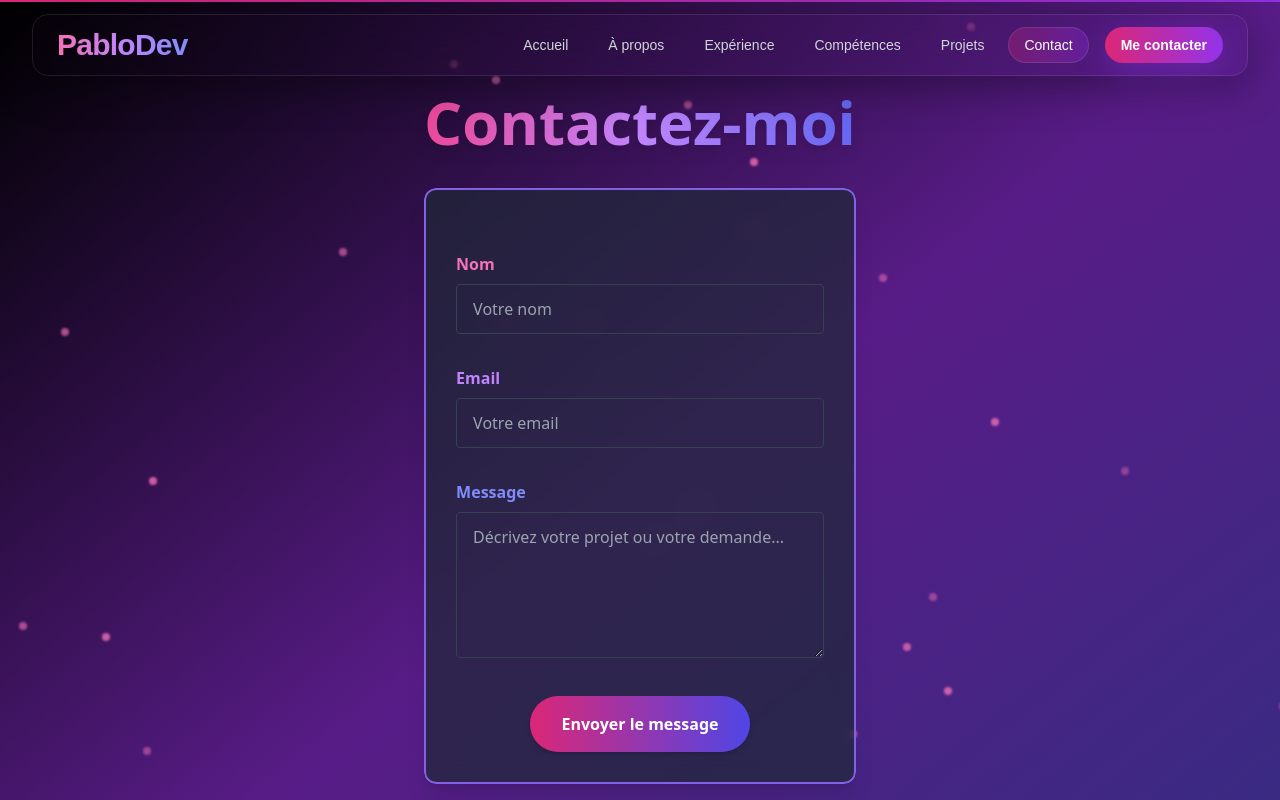
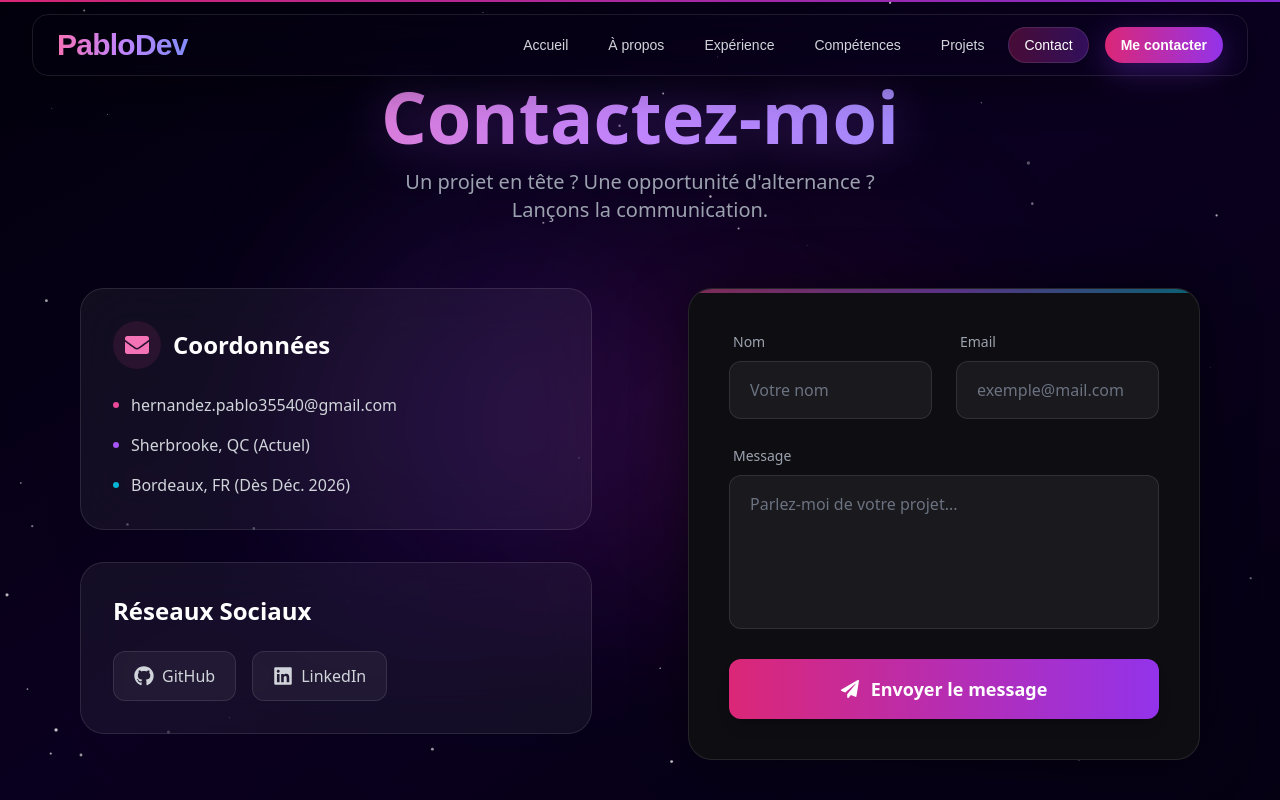
Before and after one commit to PabloDev-bit/portfolio, a Next.js app in the folder my-next-app/: page /contact in a window 1280 px wide. Shown: the top 800 px of the page. Built offline with nearby package versions, Linux system fonts and the light colour scheme.

Commit message:
feat: enhance contact page with animated particle background and improved form layout

```diff
--- a/my-next-app/app/contact/page.tsx
+++ b/my-next-app/app/contact/page.tsx
@@ -1,245 +1,314 @@
-'use client';
-import { useState, useEffect } from 'react';
-import { motion, AnimatePresence } from 'framer-motion';
+"use client";
+
+import React, { useState, useEffect, useRef } from "react";
+import { motion, AnimatePresence } from "framer-motion";
 import emailjs from '@emailjs/browser';
+import { FaPaperPlane, FaEnvelope, FaMapMarkerAlt, FaLinkedin, FaGithub, FaCheckCircle } from "react-icons/fa";
 
-// Variants d'animation
-const floatingVariants = {
-  float: {
-    y: [-15, 15, -15],
-    transition: {
-      duration: 4,
-      repeat: Infinity,
-      ease: "easeInOut"
-    }
+// =============================================================
+// 1. COMPOSANT DE FOND (Copie exacte pour cohérence parfaite)
+// =============================================================
+function ParticleBackground() {
+  const canvasRef = useRef<HTMLCanvasElement>(null);
+
+  useEffect(() => {
+    const canvas = canvasRef.current;
+    if (!canvas) return;
+    const ctx = canvas.getContext("2d");
+    if (!ctx) return;
+
+    let animId: number;
+    const dpr = window.devicePixelRatio || 1;
+    const stars: { x: number; y: number; r: number; opacity: number; vx: number; vy: number }[] = [];
+
+    const init = () => {
+      canvas.width = window.innerWidth * dpr;
+      canvas.height = window.innerHeight * dpr;
+      ctx.scale(dpr, dpr);
+      stars.length = 0;
+      const numStars = Math.floor((window.innerWidth * window.innerHeight) / 15000);
+      for (let i = 0; i < numStars; i++) {
+        stars.push({
+          x: Math.random() * window.innerWidth,
+          y: Math.random() * window.innerHeight,
+          r: Math.random() * 1.5 + 0.3,
+          opacity: Math.random() * 0.5 + 0.3,
+          vx: (Math.random() - 0.5) * 0.05,
+          vy: (Math.random() - 0.5) * 0.05,
+        });
       }
     };
 
-const particleVariants = {
-  hidden: { opacity: 0 },
-  visible: (i: number) => ({
-    opacity: [0.4, 0.8, 0.4],
-    transition: {
-      delay: i * 0.1,
-      duration: 2 + Math.random() * 2,
-      repeat: Infinity
-    }
-  })
+    const render = () => {
+      if (!ctx || !canvas) return;
+      ctx.clearRect(0, 0, window.innerWidth, window.innerHeight);
+      const gradient = ctx.createRadialGradient(window.innerWidth/2, window.innerHeight/2, 0, window.innerWidth/2, window.innerHeight/2, window.innerWidth);
+      gradient.addColorStop(0, "rgba(20, 0, 50, 0)");
+      gradient.addColorStop(1, "rgba(5, 0, 20, 0.3)");
+      ctx.fillStyle = gradient;
+      ctx.fillRect(0,0, window.innerWidth, window.innerHeight);
+
+      stars.forEach((s) => {
+        s.x += s.vx;
+        s.y += s.vy;
+        if (s.x < 0) s.x = window.innerWidth;
+        if (s.x > window.innerWidth) s.x = 0;
+        if (s.y < 0) s.y = window.innerHeight;
+        if (s.y > window.innerHeight) s.y = 0;
+        ctx.globalAlpha = s.opacity;
+        ctx.fillStyle = "#ffffff";
+        ctx.beginPath();
+        ctx.arc(s.x, s.y, s.r, 0, Math.PI * 2);
+        ctx.fill();
+      });
+      animId = requestAnimationFrame(render);
     };
 
-const formItemVariants = {
-  hidden: { opacity: 0, x: -30 },
-  visible: (i: number) => ({
-    opacity: 1,
-    x: 0,
-    transition: {
-      delay: i * 0.2 + 0.3,
-      duration: 0.6
+    init();
+    render();
+    window.addEventListener("resize", init);
+    return () => { cancelAnimationFrame(animId); window.removeEventListener("resize", init); };
+  }, []);
+
+  return <canvas ref={canvasRef} className="fixed inset-0 w-full h-full pointer-events-none z-[0]" />;
 }
-  })
-};
 
-export default function Contact() {
-  const [mounted, setMounted] = useState(false);
-  const [particles, setParticles] = useState<Array<{ id: number; x: number; y: number }>>([]);
+// =============================================================
+// 2. PAGE CONTACT PRINCIPALE
+// =============================================================
+export default function ContactPage() {
   const [formData, setFormData] = useState({ name: '', email: '', message: '' });
   const [isSending, setIsSending] = useState(false);
-  const [success, setSuccess] = useState(false);
+  const [status, setStatus] = useState<'idle' | 'success' | 'error'>('idle');
 
-  useEffect(() => {
-    if (typeof window !== 'undefined') {
-      setMounted(true);
-      setParticles(
-        Array.from({ length: 25 }, (_, i) => ({
-          id: i,
-          x: Math.random() * window.innerWidth,
-          y: Math.random() * window.innerHeight
-        }))
-      );
-    }
-  }, []);
+  // Configuration EmailJS (TES CLÉS SONT ICI)
+  const SERVICE_ID = 'service_n17yb4c';
+  const TEMPLATE_ID = 'template_z57vnwo';
+  const PUBLIC_KEY = '_BEiR54v6SUVi6O6q';
+
+  const handleChange = (e: React.ChangeEvent<HTMLInputElement | HTMLTextAreaElement>) => {
+    setFormData({ ...formData, [e.target.name]: e.target.value });
+  };
 
   const handleSubmit = async (e: React.FormEvent) => {
     e.preventDefault();
     setIsSending(true);
+    setStatus('idle');
 
+    // Simulation de chargement (pour l'effet UX) + Envoi réel
     try {
-      await emailjs.send(
-        'service_n17yb4c',
-        'template_z57vnwo',
-        formData,
-        '_BEiR54v6SUVi6O6q'
-      );
-      setSuccess(true);
+      // Pour tester sans envoyer de vrais mails, commente la ligne emailjs
+      await emailjs.send(SERVICE_ID, TEMPLATE_ID, formData, PUBLIC_KEY);
+
+      setStatus('success');
+      setFormData({ name: '', email: '', message: '' });
     } catch (error) {
-      console.error('Erreur lors de l\'envoi :', error);
-      alert('Une erreur s\'est produite lors de l\'envoi du message.');
+      console.error('Erreur EmailJS:', error);
+      setStatus('error');
     } finally {
       setIsSending(false);
     }
   };
 
-  if (!mounted) return null;
+  return (
+    <div className="relative min-h-screen w-full bg-[#02000a] text-white overflow-hidden selection:bg-pink-500/30 font-sans flex items-center justify-center">
 
-  return (
-    <div className="relative min-h-screen flex flex-col justify-center bg-gradient-to-br from-black via-purple-900 to-indigo-900 text-white font-sans overflow-hidden">
-      {/* Particules animées */}
-      {particles.map(({ id, x, y }) => (
+      {/* Fond & Particules */}
+      <div className="fixed inset-0 z-0 bg-gradient-to-br from-[#02000a] via-[#0a001f] to-[#050011]" />
+      <ParticleBackground />
+
+      {/* Cercles d'ambiance (Glow effect derrière le formulaire) */}
+      <div className="absolute top-1/4 left-1/4 w-96 h-96 bg-purple-600/20 rounded-full blur-[100px] pointer-events-none animate-pulse" />
+      <div className="absolute bottom-1/4 right-1/4 w-96 h-96 bg-pink-600/10 rounded-full blur-[100px] pointer-events-none" />
+
+      <main className="relative z-10 container mx-auto px-4 py-20 w-full max-w-6xl">
+
+        {/* Titre */}
         <motion.div
-          key={id}
-          className="absolute w-2 h-2 bg-pink-400 rounded-full blur-[1px]"
-          initial="hidden"
-          animate="visible"
-          variants={particleVariants}
-          custom={id % 10}
-          style={{ left: x, top: y }}
-        />
-      ))}
+          initial={{ opacity: 0, y: -20 }}
+          animate={{ opacity: 1, y: 0 }}
+          transition={{ duration: 0.8 }}
+          className="text-center mb-16"
+        >
+          <h1 className="text-5xl md:text-7xl font-extrabold bg-clip-text text-transparent bg-gradient-to-r from-pink-400 via-purple-400 to-indigo-400 drop-shadow-[0_0_25px_rgba(168,85,247,0.4)] mb-4">
+            Contactez-moi
+          </h1>
+          <p className="text-gray-400 text-lg md:text-xl">
+            Un projet en tête ? Une opportunité d'alternance ? <br className="hidden md:block"/>
+            Lançons la communication.
+          </p>
+        </motion.div>
 
-      <main className="relative z-10 max-w-4xl mx-auto py-20 px-6">
+        <div className="grid grid-cols-1 lg:grid-cols-2 gap-12 lg:gap-24 items-start">
+
+          {/* COLONNE GAUCHE : INFOS */}
           <motion.div
-          variants={floatingVariants}
-          animate="float"
+            initial={{ opacity: 0, x: -50 }}
+            animate={{ opacity: 1, x: 0 }}
+            transition={{ duration: 0.6, delay: 0.2 }}
+            className="space-y-8"
+          >
+            <div className="p-8 rounded-3xl bg-white/5 border border-white/10 backdrop-blur-xl hover:border-pink-500/30 transition-all duration-300 group">
+              <h3 className="text-2xl font-bold text-white mb-6 flex items-center gap-3">
+                <span className="p-3 rounded-full bg-pink-500/10 text-pink-400 group-hover:bg-pink-500/20 transition-colors">
+                  <FaEnvelope />
+                </span>
+                Coordonnées
+              </h3>
+              <div className="space-y-4 text-gray-300">
+                <p className="flex items-center gap-3 hover:text-white transition-colors">
+                   <span className="w-1.5 h-1.5 rounded-full bg-pink-500"/>
+                   hernandez.pablo35540@gmail.com
+                </p>
+                <p className="flex items-center gap-3 hover:text-white transition-colors">
+                   <span className="w-1.5 h-1.5 rounded-full bg-purple-500"/>
+                   Sherbrooke, QC (Actuel)
+                </p>
+                <p className="flex items-center gap-3 hover:text-white transition-colors">
+                   <span className="w-1.5 h-1.5 rounded-full bg-cyan-500"/>
+                   Bordeaux, FR (Dès Déc. 2026)
+                </p>
+              </div>
+            </div>
+
+            <div className="p-8 rounded-3xl bg-white/5 border border-white/10 backdrop-blur-xl hover:border-purple-500/30 transition-all duration-300">
+               <h3 className="text-2xl font-bold text-white mb-6">Réseaux Sociaux</h3>
+               <div className="flex gap-4">
+                 <SocialBtn icon={<FaGithub />} label="GitHub" href="https://github.com/PabloDev-bit" color="hover:text-white hover:bg-black" />
+                 <SocialBtn icon={<FaLinkedin />} label="LinkedIn" href="https://www.linkedin.com/in/pablo-hernandez-19269531a/" color="hover:text-white hover:bg-[#0077b5]" />
+               </div>
+            </div>
+          </motion.div>
+
+
+          {/* COLONNE DROITE : FORMULAIRE */}
+          <motion.div
+             initial={{ opacity: 0, x: 50 }}
+             animate={{ opacity: 1, x: 0 }}
+             transition={{ duration: 0.6, delay: 0.4 }}
              className="relative"
           >
-          <motion.h1
-            className="text-5xl md:text-6xl font-extrabold text-center bg-clip-text text-transparent bg-gradient-to-r from-pink-500 via-purple-400 to-indigo-500 drop-shadow-lg mb-12"
-            initial={{ opacity: 0, scale: 0.5 }}
+            <AnimatePresence mode="wait">
+              {status === 'success' ? (
+                <motion.div
+                  initial={{ opacity: 0, scale: 0.8 }}
                   animate={{ opacity: 1, scale: 1 }}
-            transition={{ duration: 0.8 }}
+                  className="h-full min-h-[400px] flex flex-col items-center justify-center p-8 rounded-3xl bg-green-500/10 border border-green-500/30 backdrop-blur-xl text-center"
                 >
-            Contactez-moi
-          </motion.h1>
-        </motion.div>
-
-        <AnimatePresence mode='wait'>
-          {success ? (
-            <motion.div
-              key="success"
-              className="mt-12 p-8 bg-green-600 bg-opacity-70 rounded-xl shadow-xl backdrop-blur-md text-center text-white"
-              initial={{ opacity: 0, scale: 0.5 }}
-              animate={{ opacity: 1, scale: 1 }}
-              exit={{ opacity: 0, scale: 0.5 }}
-              transition={{ duration: 0.5 }}
+                  <div className="w-20 h-20 rounded-full bg-green-500/20 flex items-center justify-center mb-6">
+                    <FaCheckCircle className="text-4xl text-green-400" />
+                  </div>
+                  <h3 className="text-2xl font-bold text-white mb-2">Message Reçu !</h3>
+                  <p className="text-gray-300">Je vous répondrai dans les plus brefs délais.</p>
+                  <button
+                    onClick={() => setStatus('idle')}
+                    className="mt-8 px-6 py-2 rounded-full text-sm font-semibold bg-white/10 hover:bg-white/20 transition-colors"
                   >
-              🎉 Merci pour votre message ! Je vous répondrai dès que possible.
-              <motion.div
-                className="mt-4 text-4xl"
-                animate={{ rotate: 360 }}
-                transition={{ duration: 4, repeat: Infinity, ease: "linear" }}
-              >
-                💌
-              </motion.div>
+                    Envoyer un autre message
+                  </button>
                 </motion.div>
               ) : (
-            <motion.form
-              key="form"
-              onSubmit={handleSubmit}
-              className="mt-12 p-8 bg-gray-800 bg-opacity-70 rounded-xl shadow-xl backdrop-blur-md space-y-8 relative overflow-hidden"
-              initial={{ opacity: 0, y: 40 }}
-              animate={{ opacity: 1, y: 0 }}
-              exit={{ opacity: 0, y: -40 }}
-              transition={{ duration: 0.5 }}
-            >
-              <motion.div
-                className="absolute inset-0 border-2 border-transparent rounded-xl pointer-events-none"
-                animate={{
-                  borderColor: ['#ec4899', '#a855f7', '#6366f1', '#ec4899'],
-                }}
-                transition={{
-                  duration: 8,
-                  repeat: Infinity
-                }}
-                style={{
-                  background: `linear-gradient(45deg, #ec4899, #a855f7, #6366f1)`,
-                  WebkitMask: 'linear-gradient(#fff 0 0) content-box, linear-gradient(#fff 0 0)',
-                  maskComposite: 'exclude',
-                }}
+                <form onSubmit={handleSubmit} className="p-8 md:p-10 rounded-3xl bg-[#0d0d12] border border-white/10 shadow-[0_0_50px_rgba(0,0,0,0.5)] relative overflow-hidden group">
+
+                  {/* Bordure animée subtile */}
+                  <div className="absolute top-0 left-0 w-full h-1 bg-gradient-to-r from-pink-500 via-purple-500 to-cyan-500 opacity-50" />
+
+                  <div className="space-y-6">
+                    <div className="grid grid-cols-1 md:grid-cols-2 gap-6">
+                      <InputGroup
+                        label="Nom"
+                        name="name"
+                        value={formData.name}
+                        onChange={handleChange}
+                        placeholder="Votre nom"
                       />
+                      <InputGroup
+                        label="Email"
+                        name="email"
+                        type="email"
+                        value={formData.email}
+                        onChange={handleChange}
+                        placeholder="exemple@mail.com"
+                      />
+                    </div>
 
-              {['name', 'email', 'message'].map((field, i) => (
-                <motion.div
-                  key={field}
-                  variants={formItemVariants}
-                  custom={i}
-                  initial="hidden"
-                  animate="visible"
-                >
-                  <label className={`block mb-2 font-semibold text-${{
-                    name: 'pink',
-                    email: 'purple',
-                    message: 'indigo'
-                  }[field]}-400`}>
-                    {{
-                      name: 'Nom',
-                      email: 'Email',
-                      message: 'Message'
-                    }[field]}
-                  </label>
-                  {field !== 'message' ? (
-                    <input
-                      type={field === 'email' ? 'email' : 'text'}
-                      placeholder={`Votre ${field === 'email' ? 'email' : 'nom'}`}
-                      className="w-full px-4 py-3 rounded border border-gray-700 bg-transparent text-white placeholder-gray-400 focus:outline-none focus:ring-2 focus:shadow-lg transition-all"
-                      value={formData[field as keyof typeof formData]}
-                      onChange={(e) => setFormData({ ...formData, [field]: e.target.value })}
+                    <div className="space-y-2">
+                      <label className="text-sm font-medium text-gray-400 ml-1">Message</label>
+                      <textarea
+                        name="message"
+                        value={formData.message}
+                        onChange={handleChange}
                         required
+                        rows={5}
+                        className="w-full px-5 py-4 rounded-xl bg-white/5 border border-white/10 text-white placeholder-gray-500 focus:outline-none focus:border-purple-500 focus:bg-white/10 focus:ring-1 focus:ring-purple-500 transition-all resize-none"
+                        placeholder="Parlez-moi de votre projet..."
                       />
-                  ) : (
-                    <textarea
-                      placeholder="Décrivez votre projet ou votre demande..."
-                      className="w-full px-4 py-3 rounded border border-gray-700 bg-transparent text-white placeholder-gray-400 focus:outline-none focus:ring-2 focus:shadow-lg transition-all"
-                      rows={5}
-                      value={formData.message}
-                      onChange={(e) => setFormData({ ...formData, message: e.target.value })}
-                      required
-                    />
-                  )}
-                </motion.div>
-              ))}
+                    </div>
 
-              <motion.div
-                className="text-center mt-10"
-                whileHover={{ scale: 1.05 }}
-                whileTap={{ scale: 0.95 }}
-              >
                     <button
                       type="submit"
                       disabled={isSending}
-                  className={`relative inline-block px-8 py-4 rounded-full shadow-md font-semibold text-white overflow-hidden transition-all ${
-                    isSending ? 'bg-gray-600' : 'bg-gradient-to-r from-pink-600 to-indigo-600'
-                  }`}
+                      className="w-full py-4 mt-4 rounded-xl bg-gradient-to-r from-pink-600 to-purple-600 hover:from-pink-500 hover:to-purple-500 text-white font-bold text-lg shadow-lg hover:shadow-purple-500/25 transform hover:-translate-y-1 transition-all duration-300 disabled:opacity-50 disabled:cursor-not-allowed flex items-center justify-center gap-3"
                     >
-                  <span className="relative z-10">
-                    {isSending ? 'Envoi en cours...' : 'Envoyer le message'}
-                  </span>
-                  {isSending && (
-                    <motion.div
-                      className="absolute h-1 bg-purple-400 bottom-0 left-0"
-                      animate={{
-                        width: ['0%', '100%']
-                      }}
-                      transition={{
-                        duration: 2,
-                        repeat: Infinity
-                      }}
-                    />
+                      {isSending ? (
+                        <>
+                          <div className="w-5 h-5 border-2 border-white/30 border-t-white rounded-full animate-spin" />
+                          Envoi en cours...
+                        </>
+                      ) : (
+                        <>
+                          <FaPaperPlane /> Envoyer le message
+                        </>
                       )}
                     </button>
-              </motion.div>
-            </motion.form>
+
+                    {status === 'error' && (
+                      <p className="text-red-400 text-sm text-center mt-2">
+                        Une erreur est survenue. Veuillez réessayer.
+                      </p>
+                    )}
+                  </div>
+                </form>
               )}
             </AnimatePresence>
+          </motion.div>
+        </div>
       </main>
-
-      <motion.footer
-        className="text-center text-gray-400 text-sm py-6 mt-20"
-        initial={{ opacity: 0 }}
-        animate={{ opacity: 1 }}
-        transition={{ delay: 1 }}
-      >
-        © {new Date().getFullYear()} Pablo - Tous droits réservés.
-      </motion.footer>
     </div>
   );
 }
+
+// =============================================================
+// COMPOSANTS UI REUTILISABLES
+// =============================================================
+
+function InputGroup({ label, name, type = "text", value, onChange, placeholder }: any) {
+  return (
+    <div className="space-y-2">
+      <label className="text-sm font-medium text-gray-400 ml-1">{label}</label>
+      <input
+        type={type}
+        name={name}
+        value={value}
+        onChange={onChange}
+        required
+        className="w-full px-5 py-4 rounded-xl bg-white/5 border border-white/10 text-white placeholder-gray-500 focus:outline-none focus:border-pink-500 focus:bg-white/10 focus:ring-1 focus:ring-pink-500 transition-all"
+        placeholder={placeholder}
+      />
+    </div>
+  );
+}
+
+function SocialBtn({ icon, label, href, color }: any) {
+  return (
+    <a
+      href={href}
+      target="_blank"
+      rel="noopener noreferrer"
+      className={`flex items-center gap-2 px-5 py-3 rounded-xl bg-white/5 border border-white/10 text-gray-300 transition-all duration-300 ${color}`}
+    >
+      <span className="text-xl">{icon}</span>
+      <span className="font-medium">{label}</span>
+    </a>
+  );
+}
```
Lines whose indentation alone changed are shown as unchanged.
